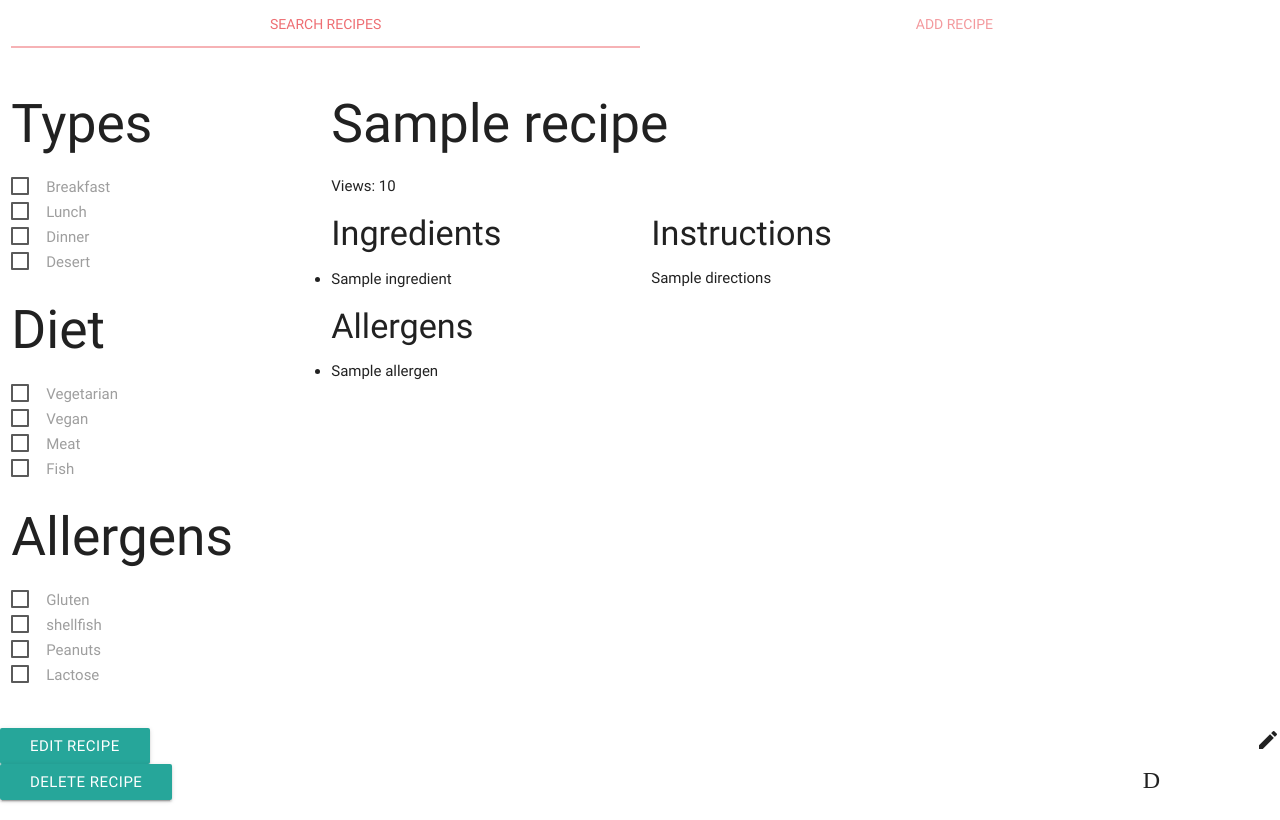
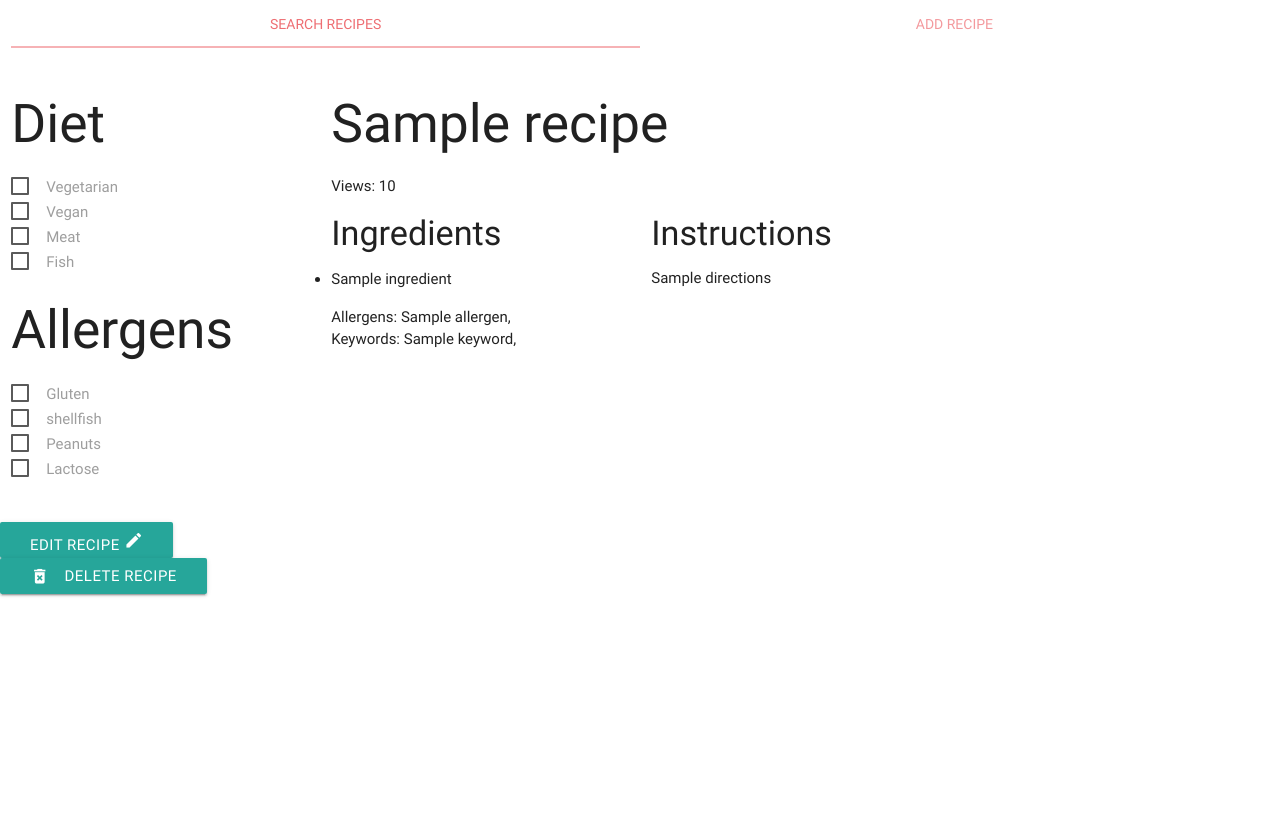
Before and after one commit to Daanivd/msp3, a Flask app: template templates/recipe.html in a window 1280 px wide. After the commit the page ends 597 px from the top, so only its background shows below. Run offline with Flask 2, Linux system fonts and the light colour scheme; the template is opened without the code that fills it: most values are stand-ins (such as "Sample title", 1, 10 or a date in 2020); some libraries are stand-ins or nearby versions.

Commit message:
show keywords, allergens as comma-seperated values

```diff
--- a/templates/recipe.html
+++ b/templates/recipe.html
@@ -3,24 +3,6 @@
 
 <div class="row">
     <div class="col s3 checkboxes">
-        <h2>Types</h2>
-        <div>
-            <input type="checkbox" id="breakfast">
-            <label for="breakfast">Breakfast</label>
-        </div>
-        <div>
-            <input type="checkbox" id="lunch">
-            <label for="lunch">Lunch</label>
-        </div>
-        <div>
-            <input type="checkbox" id="dinner">
-            <label for="dinner">Dinner</label>
-        </div>
-        <div>
-            <input type="checkbox" id="desert">
-            <label for="desert">Desert</label>
-        </div>
-
         <h2>Diet</h2>
         <div>
             <input type="checkbox" id="vegetarian">
@@ -80,14 +62,8 @@
                 {% endfor %}
             </ul>
 
-            <h4>Allergens</h4>
-
-            <ul>
-                {% for allergen in recipe.allergens %}
-                <li style="list-style-type:disc;">{{allergen}}</li>
-                {% endfor %}
-            </ul>
-
+            <span>Allergens:</span> {% for allergen in recipe.allergens %} <span>{{allergen}}, </span> {% endfor %}</span><br>
+            <span>Keywords:</span> {% for keyword in recipe.keywords %} <span>{{keyword}}, </span> {% endfor %}</span>
 
 
         </div>
@@ -121,14 +97,13 @@
 
 
     <form method="GET" action="/edit/{{recipe._id}}">
-        <button class="btn waves-effect waves-light" type="submit">Edit Recipe</button>
-        <i class="material-icons right">edit</i>
+        <button class="btn waves-effect waves-light" type="submit">Edit Recipe
+        <i class="material-icons lefti">edit</i></button>
     </form>
 
     <form method="GET" action="{{ url_for('delete', recipe_id=recipe._id) }}">
-
-        <button class="btn waves-effect waves-light" type="submit">Delete Recipe</button>
-        <i class="material-icons right">Delete</i>
+        <button class="btn waves-effect waves-light" type="submit">Delete Recipe
+        <i class="material-icons left">delete_forever</i></button>
     </form>
 </div>
 
```
